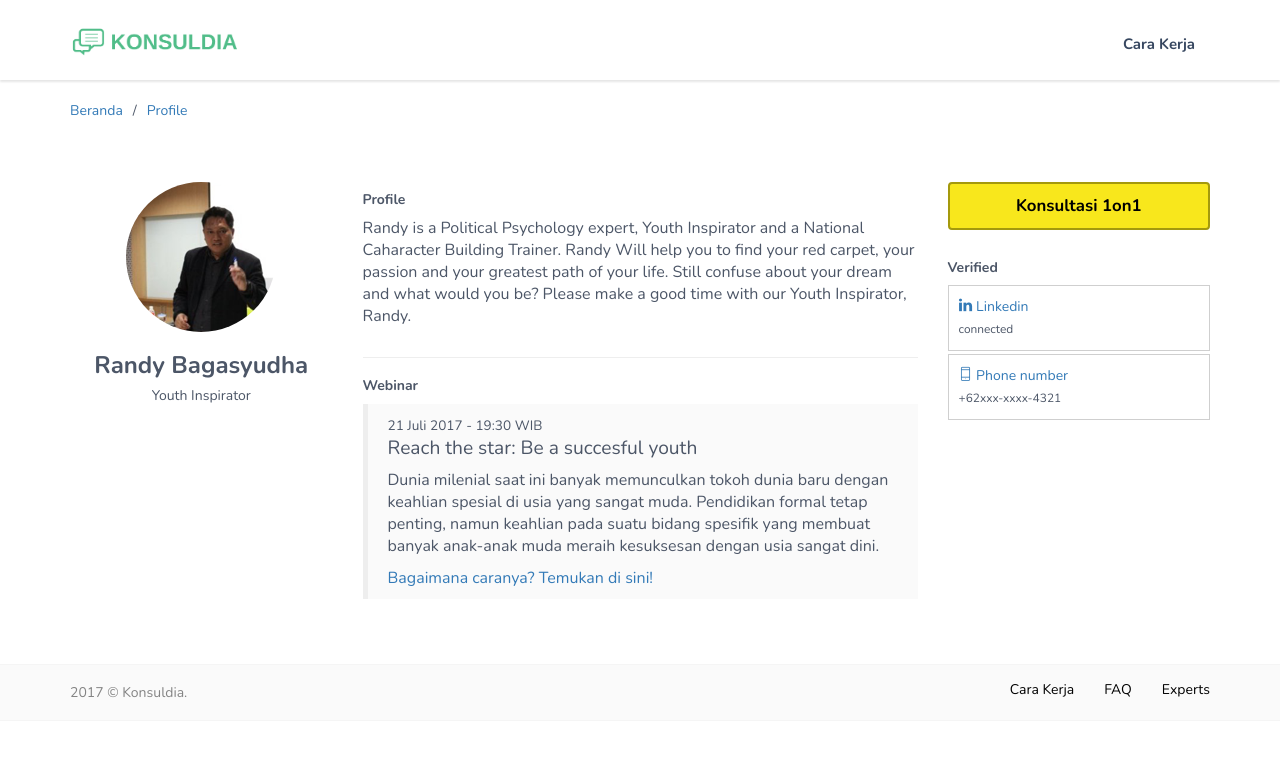
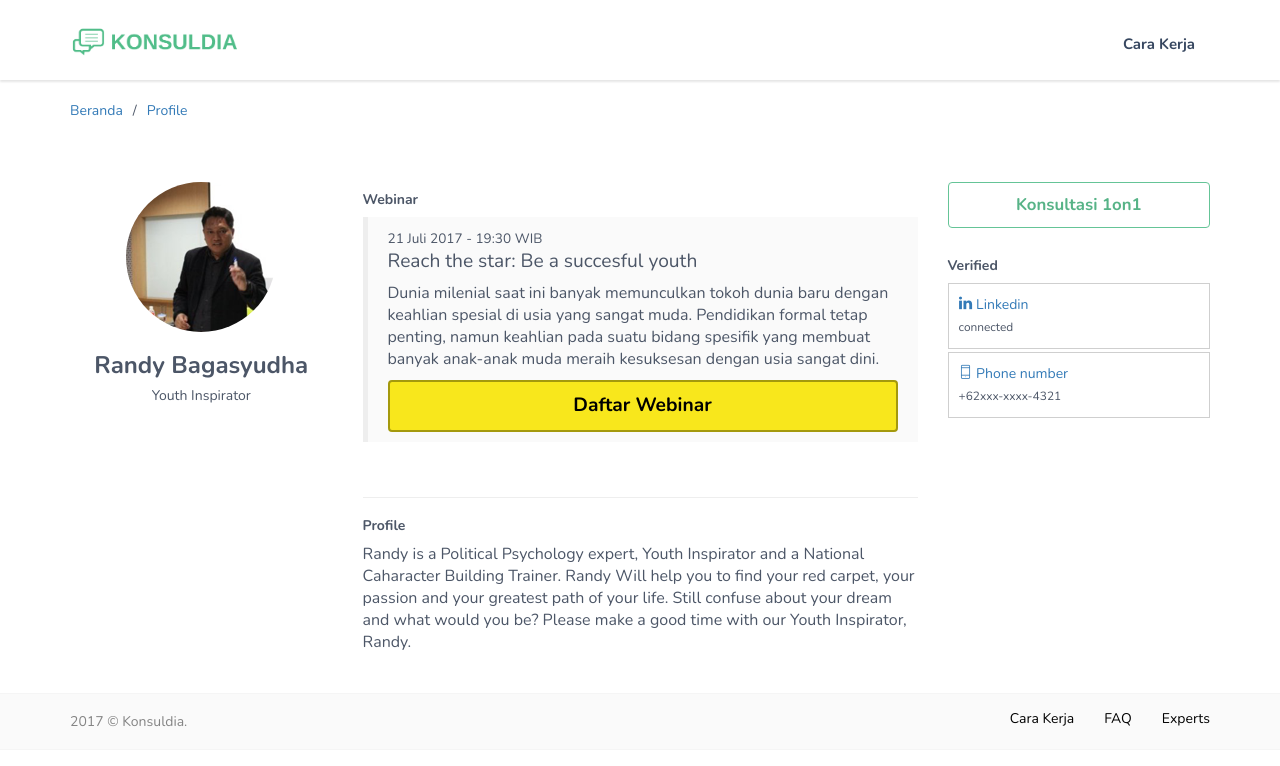
Before and after one commit to nugjagoan/anggaputra.github.io, a plain HTML site: page profiles/randy-bagasyudha.html in a window 1280 px wide. Drawn offline with nearby package versions, Linux system fonts and the light colour scheme; a script that the page names is missing.

Commit message:
rev profile

```diff
--- a/css/style.css
+++ b/css/style.css
@@ -207,6 +207,16 @@ h1,h2,h3,h4,h5,h6 {
 }
 
 .btn-req1on1{
+  background-color: #FFF !important;
+  border: 1px solid #65c497 !important;
+  color: #57b387 !important;
+  padding: 10px 35px !important;
+  border-radius: 4px;
+  font-size: 1.2em;
+  font-weight: 700;
+}
+
+.btn-webinar{
   background-color: #F8E71C !important;
   border: 2px solid #A4990D !important;
   color: #000 !important;
@@ -214,15 +224,6 @@ h1,h2,h3,h4,h5,h6 {
   border-radius: 4px;
   font-size: 1.2em;
   font-weight: 700;
-}
-
-.btn-webinar{
-  background-color: #FFF !important;
-  border: 2px solid #62c697 !important;
-  color: #000 !important;
-  padding: 10px 35px !important;
-  border-radius: 4px;
-  font-size: 1em;
 }
 
 .btn-purple {
@@ -238,8 +239,8 @@ h1,h2,h3,h4,h5,h6 {
 .btn-primary:focus,
 .btn-primary:hover,
 .open > .dropdown-toggle.btn-primary {
-  background-color: #62C697 !important;
-  border: 1px solid #62C697 !important;
+background-color: #62C697 !important;
+border: 1px solid #62C697 !important;
 -webkit-box-shadow: 0px 10px 76px -16px rgba(0,0,0,0.55);
 -moz-box-shadow: 0px 10px 76px -16px rgba(0,0,0,0.55);
 box-shadow: 0px 10px 76px -16px rgba(0,0,0,0.55);
--- a/profiles/randy-bagasyudha.html
+++ b/profiles/randy-bagasyudha.html
@@ -104,21 +104,23 @@
 
                 <div class="col-md-6 col-xs-12">
                   <div class="profile-about">
-                    <h5><strong>Profile</strong></h5>
-                    <p>Randy is a Political Psychology expert, Youth Inspirator and a National Caharacter Building Trainer. Randy Will help you to find your red carpet, your passion and your greatest path of your life. Still confuse about your dream and what would you be? Please make a good time with our Youth Inspirator, Randy.</p>
-                    <div class="clearfix"></div>
-                    <hr/>
-                    <h5><strong>Webinar</strong></h5>
+                  <h5><strong>Webinar</strong></h5>
                     <ul class="list-event">
                      <li>
                        <div class="event-detail">
                          <div><small>21 Juli 2017 - 19:30 WIB</small></div>
                          <div><p class="event-title">Reach the star: Be a succesful youth</p></div>
                          <div><p>Dunia milenial saat ini banyak memunculkan tokoh dunia baru dengan keahlian spesial di usia yang sangat muda. Pendidikan formal tetap penting, namun keahlian pada suatu bidang spesifik yang membuat banyak anak-anak muda meraih kesuksesan dengan usia sangat dini.</p></div>
-                         <div><a href="https://www.crowdcast.io/e/randy1" target="_blank">Bagaimana caranya? Temukan di sini!</a></div>
+                         <div><a class="btn btn-webinar btn-block" href="https://www.crowdcast.io/e/randy1" target="_blank">Daftar Webinar</a></div>
                        </div>
                      </li>
                     </ul>
+                     <div class="clearfix"></div>
+                    <hr/>
+                    <h5><strong>Profile</strong></h5>
+                    <p>Randy is a Political Psychology expert, Youth Inspirator and a National Caharacter Building Trainer. Randy Will help you to find your red carpet, your passion and your greatest path of your life. Still confuse about your dream and what would you be? Please make a good time with our Youth Inspirator, Randy.</p>
+
+
                   </div>
                 </div>
 
```
